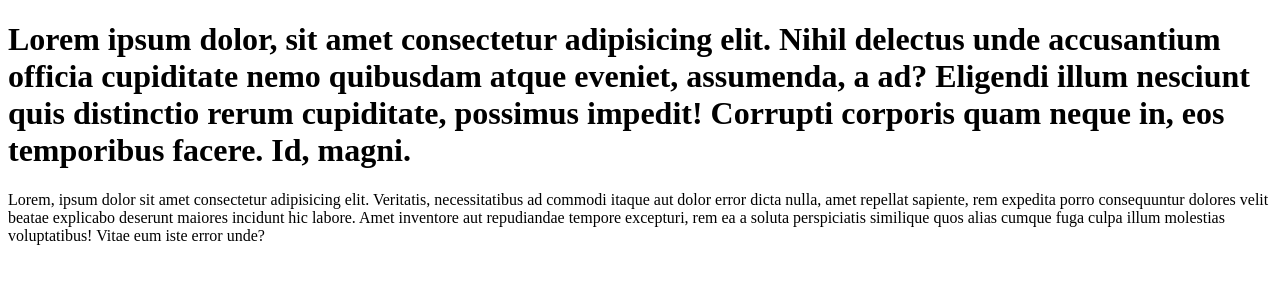
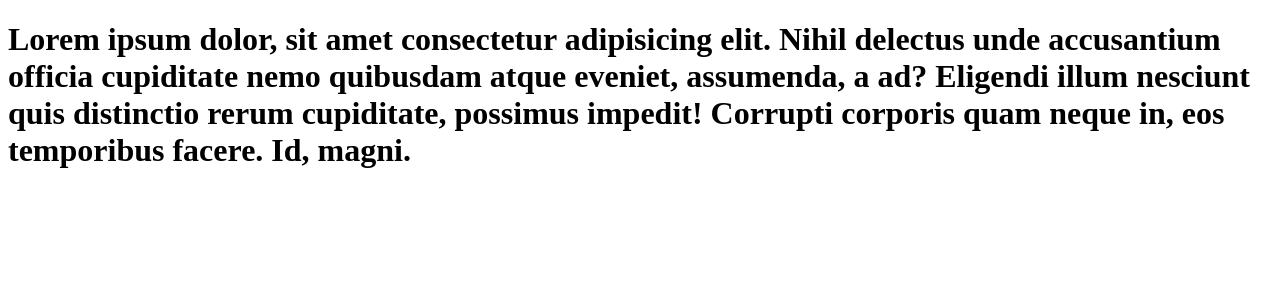
Before and after one commit to Nikolaus-B/goit-markup-hw-01, a plain HTML site: page index.html in a window 1280 px wide. Drawn offline with Linux system fonts and the light colour scheme.

Commit message:
Update index.html

```diff
--- a/index.html
+++ b/index.html
@@ -14,14 +14,5 @@
       possimus impedit! Corrupti corporis quam neque in, eos temporibus facere.
       Id, magni.
     </h1>
-    <p>
-      Lorem, ipsum dolor sit amet consectetur adipisicing elit. Veritatis,
-      necessitatibus ad commodi itaque aut dolor error dicta nulla, amet
-      repellat sapiente, rem expedita porro consequuntur dolores velit beatae
-      explicabo deserunt maiores incidunt hic labore. Amet inventore aut
-      repudiandae tempore excepturi, rem ea a soluta perspiciatis similique quos
-      alias cumque fuga culpa illum molestias voluptatibus! Vitae eum iste error
-      unde?
-    </p>
   </body>
 </html>
```
